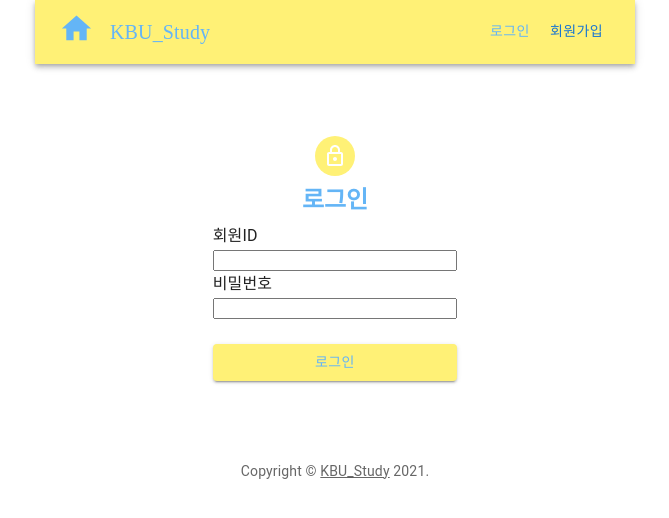
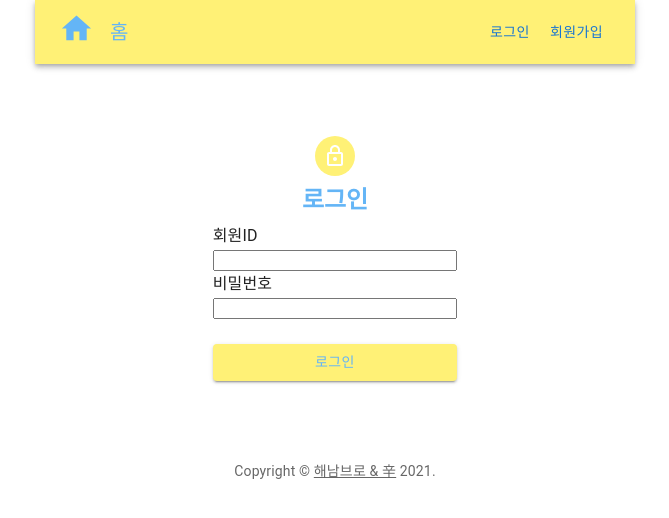
Before and after one commit to withbible/-deprecated-withbible-server, a React (Create React App) app in the folder client/: page /auth/login in a window 1280 px wide. Shown: the top 518 px of the page, without its empty margins (305-974 px from the left). Built offline with nearby package versions, Linux system fonts and the light colour scheme.

Commit message:
:recycle: Refactor css related ToolBar

```diff
--- a/client/src/App.jsx
+++ b/client/src/App.jsx
@@ -3,20 +3,21 @@ import { Switch, Route } from "react-router-dom";
 
 import { ThemeProvider, createTheme } from "@mui/material/styles";
 
-import ToolBar from "./components/ToolBar";
+import CustomToolBar from "./components/CustomToolBar";
 import MainPage from "./pages/MainPage";
 import QuizPage from "./pages/QuizPage";
 import ChartPage from "./pages/ChartPage";
 import RegisterPage from "./pages/RegisterPage";
 import LoginPage from "./pages/LoginPage";
 import MyScorePage from "./pages/MyScorePage";
+import "./styles/style.css";
 
 const theme = createTheme();
 
 const App = () => {
   return (
-    <div style={{ maxWidth: 600, margin: "auto" }}>
-      <ToolBar />
+    <div className="layout">
+      <CustomToolBar />
       <ThemeProvider theme={theme}>
         <Switch>
           <Route path="/quiz/:chapterId" exact component={QuizPage} />
--- /dev/null
+++ b/client/src/components/CustomToolBar.css
@@ -0,0 +1,10 @@
+a, Link{
+  text-decoration: none;
+}
+.icon-logout, .icon-profile{
+  padding: 10px;
+}
+.tooltip-profile{
+  width: 100%;
+  height: 40px;
+}
--- /dev/null
+++ b/client/src/components/CustomToolBar.jsx
@@ -0,0 +1,109 @@
+import React, { useContext } from "react";
+import { Link } from "react-router-dom";
+import { toast } from "react-toastify";
+import axios from "axios";
+
+import { AuthContext } from "../context/AuthContext";
+import "./CustomToolBar.css";
+import "../styles/style.css";
+
+import {
+  AppBar,
+  Box,
+  Toolbar,
+  Typography,
+  Button,
+  Menu,
+  MenuItem,
+} from "@mui/material";
+import HomeIcon from "@mui/icons-material/Home";
+import LogoutIcon from "@mui/icons-material/Logout";
+import AccountBoxIcon from "@mui/icons-material/AccountBox";
+
+const ToolBar = () => {
+  const { me, setMe, setRecord } = useContext(AuthContext);
+  const [anchorEl, setAnchorEl] = React.useState(null);
+  const open = Boolean(anchorEl);
+
+  const handleClick = (event) => {
+    setAnchorEl(event.currentTarget);
+  };
+  const handleClose = () => {
+    setAnchorEl(null);
+  };
+
+  const logOutHandler = async () => {
+    try {
+      await axios.patch("/user/logout");
+      setMe();
+      setRecord(null);
+      toast.success("로그아웃!");
+      window.location.replace("/");
+    } catch (err) {
+      console.error(err);
+      toast.error(err.message);
+    }
+  };
+  return (
+    <Box sx={{ flexGrow: 1 }}>
+      <AppBar className="bg-yellow" position="static">
+        <Toolbar>
+          <Link to="/">
+            <HomeIcon className="css-blue" fontSize="large" sx={{ mr: 2 }} />
+          </Link>
+          <Typography
+            variant="h6"
+            component="div"
+            sx={{ flexGrow: 1 }}
+            className="css-blue"
+          >
+            홈
+          </Typography>
+
+          {me ? (
+            <>
+              <AccountBoxIcon
+                onMouseOver={handleClick}
+                className="icon-profile css-blue"
+              >
+                마이페이지
+              </AccountBoxIcon>
+
+              <Menu
+                id="basic-menu"
+                anchorEl={anchorEl}
+                open={open}
+                onClick={handleClose}
+                MenuListProps={{
+                  "aria-labelledby": "basic-button",
+                }}
+              >
+                <a href="/mypage/score">
+                  <MenuItem className="tooltip-profile">나의 점수</MenuItem>
+                </a>
+              </Menu>
+
+              <LogoutIcon
+                onClick={logOutHandler}
+                className="icon-logout css-blue"
+              >
+                로그아웃
+              </LogoutIcon>
+            </>
+          ) : (
+            <>
+              <a href="/auth/login">
+                <Button>로그인</Button>
+              </a>
+              <a href="/auth/register">
+                <Button>회원가입</Button>
+              </a>
+            </>
+          )}
+        </Toolbar>
+      </AppBar>
+    </Box>
+  );
+};
+
+export default ToolBar;
--- a/client/src/components/ToolBar.jsx
+++ /dev/null
@@ -1,86 +0,0 @@
-import React, { useContext } from "react";
-import { Link } from "react-router-dom";
-import { toast } from "react-toastify";
-import axios from "axios";
-
-import { AuthContext } from "../context/AuthContext";
-
-import { AppBar, Box, Toolbar, Typography, Button, Menu, MenuItem } from "@mui/material";
-import HomeIcon from '@mui/icons-material/Home';
-import LogoutIcon from '@mui/icons-material/Logout';
-import AccountBoxIcon from '@mui/icons-material/AccountBox';
-
-
-const ToolBar = () => {
-  const { me, setMe, setRecord } = useContext(AuthContext);
-  const [anchorEl, setAnchorEl] = React.useState(null);
-  const open = Boolean(anchorEl);
-
-  const handleClick = (event) => {
-    setAnchorEl(event.currentTarget);
-};
-const handleClose = () => {
-    setAnchorEl(null);
-};
-
-  const logOutHandler = async () => {
-    try {
-      await axios.patch("/user/logout");
-      setMe();
-      setRecord(null);
-      toast.success("로그아웃!");
-      window.location.replace("/");
-    } catch (err) {
-      console.error(err);
-      toast.error(err.message);
-    }
-  };
-  return (
-
-<Box sx={{ flexGrow: 1 }}>
-<AppBar style={{ background: '#fff176' }} position="static">
-    <Toolbar>
-        <Link to="/" style={{textDecoration: 'none'}}>
-            <HomeIcon style={{ color: '#64b5f6' }} fontSize="large" sx={{ mr: 2 }} />
-        </Link>
-        <Typography variant="h6" component="div" sx={{ flexGrow: 1 }} style={{ color: '#64b5f6', fontFamily:"NanumSquare" }}>
-        KBU_Study
-        </Typography>
-
-        {me ? (
-            <>
-                <AccountBoxIcon onMouseOver={handleClick} style={{ color: '#64b5f6', padding: '10px' }}>마이페이지</AccountBoxIcon>
-
-                <Menu
-                    id="basic-menu"
-                    anchorEl={anchorEl}
-                    open={open}
-                    onClick={handleClose}
-                    MenuListProps={{
-                        'aria-labelledby': 'basic-button',
-                    }}
-                >
-                    <a href="/mypage/score" style={{ textDecoration: 'none' }}>
-                    <MenuItem style={{width:"100%", height:40, fontFamily:"NanumSquare", color: "#64b5f6" }} >나의 점수</MenuItem>
-                    </a>
-                </Menu>
-
-                <LogoutIcon onClick={logOutHandler} style={{ color: '#64b5f6', padding: '10px' }}>로그아웃</LogoutIcon>
-            </>
-        ) : (
-            <>
-                <a href="/auth/login" style={{ textDecoration: 'none' }}>
-                    <Button style={{ color: '#64b5f6', fontFamily:"NanumSquare" }}>로그인</Button>
-                </a>
-                <a href="/auth/register" style={{ textDecoration: 'none' }}>
-                    <Button style={{ color: 'w#64b5f6ite', fontFamily:"NanumSquare" }}>회원가입</Button>
-                </a>
-            </>
-        )}
-    </Toolbar>
-    </AppBar>
-</Box>
-  );
-};
-
-export default ToolBar;
--- a/client/src/pages/LoginPage.jsx
+++ b/client/src/pages/LoginPage.jsx
@@ -5,20 +5,34 @@ import axios from "axios";
 
 import { AuthContext } from "../context/AuthContext";
 import CustomInput from "../components/CustomInput";
+import "../styles/style.css";
 
-import {Avatar, Button, CssBaseline, Link, Box, Typography, Container } from "@mui/material";
-import LockOutlinedIcon from '@mui/icons-material/LockOutlined';
-import { createTheme, ThemeProvider } from '@mui/material/styles';
+import {
+  Avatar,
+  Button,
+  CssBaseline,
+  Link,
+  Box,
+  Typography,
+  Container,
+} from "@mui/material";
+import LockOutlinedIcon from "@mui/icons-material/LockOutlined";
+import { createTheme, ThemeProvider } from "@mui/material/styles";
 
 function Copyright(props) {
   return (
-    <Typography variant="body2" color="text.secondary" align="center" {...props}>
-      {'Copyright © '}
+    <Typography
+      variant="body2"
+      color="text.secondary"
+      align="center"
+      {...props}
+    >
+      {"Copyright © "}
       <Link color="inherit" href="/">
-        KBU_Study
-      </Link>{' '}
+        해남브로 & 辛
+      </Link>{" "}
       {new Date().getFullYear()}
-      {'.'}
+      {"."}
     </Typography>
   );
 }
@@ -56,22 +70,42 @@ const LoginPage = () => {
         <Box
           sx={{
             marginTop: 8,
-            display: 'flex',
-            flexDirection: 'column',
-            alignItems: 'center',
+            display: "flex",
+            flexDirection: "column",
+            alignItems: "center",
           }}
         >
-          <Avatar sx={{ m: 1, bgcolor: '#fff176' }}>
+          <Avatar sx={{ m: 1, bgcolor: "#fff176" }}>
             <LockOutlinedIcon />
           </Avatar>
-          <Typography component="h1" variant="h5" style={{fontFamily:"NanumSquare", color:  '#64b5f6' , fontWeight: 700}}>
+          <Typography
+            component="h1"
+            variant="h5"
+            className="css-blue"
+            style={{ fontWeight: 700 }}
+          >
             로그인
           </Typography>
-          <Box component="form" onSubmit={loginHandler} noValidate sx={{ mt: 1 }}>
-            <CustomInput label= "회원ID" value = {username} setValue={setUsername} autoFocus />
-            <CustomInput label ="비밀번호" value = {password} setValue={setPassword} type="password"/>
+          <Box
+            component="form"
+            onSubmit={loginHandler}
+            noValidate
+            sx={{ mt: 1 }}
+          >
+            <CustomInput
+              label="회원ID"
+              value={username}
+              setValue={setUsername}
+              autoFocus
+            />
+            <CustomInput
+              label="비밀번호"
+              value={password}
+              setValue={setPassword}
+              type="password"
+            />
             <Button
-            style={{backgroundColor: '#fff176', color: '#64b5f6' }}
+              className="css-blue bg-yellow"
               type="submit"
               fullWidth
               variant="contained"
--- a/client/src/pages/MyScorePage.jsx
+++ b/client/src/pages/MyScorePage.jsx
@@ -46,7 +46,7 @@ const MyScorePage = () => {
                     : { backgroundColor: "#fff176" }
                 }
               >
-                {chapterId}
+                {chapterId}장
               </TableCell>
               <TableCell align="center">{detail.score}</TableCell>
             </TableRow>
--- a/client/src/pages/RegisterPage.jsx
+++ b/client/src/pages/RegisterPage.jsx
@@ -5,20 +5,34 @@ import axios from "axios";
 
 import { AuthContext } from "../context/AuthContext";
 import CustomInput from "../components/CustomInput";
+import "../styles/style.css";
 
-import {Avatar, Button, CssBaseline, Link, Box, Typography, Container } from "@mui/material";
-import LockOutlinedIcon from '@mui/icons-material/LockOutlined';
-import { createTheme, ThemeProvider } from '@mui/material/styles';
+import {
+  Avatar,
+  Button,
+  CssBaseline,
+  Link,
+  Box,
+  Typography,
+  Container,
+} from "@mui/material";
+import LockOutlinedIcon from "@mui/icons-material/LockOutlined";
+import { createTheme, ThemeProvider } from "@mui/material/styles";
 
 function Copyright(props) {
   return (
-      <Typography variant="body2" color="text.secondary" align="center" {...props}>
-          {'Copyright © '}
+    <Typography
+      variant="body2"
+      color="text.secondary"
+      align="center"
+      {...props}
+    >
+      {"Copyright © "}
       <Link color="inherit" href="/">
-              KBU_Study
-          </Link>{' '}
+        해남브로 & 辛
+      </Link>{" "}
       {new Date().getFullYear()}
-          {'.'}
+      {"."}
     </Typography>
   );
 }
@@ -64,24 +78,48 @@ const RegisterPage = () => {
         <Box
           sx={{
             marginTop: 8,
-                display: 'flex',
-                flexDirection: 'column',
-                alignItems: 'center',
+            display: "flex",
+            flexDirection: "column",
+            alignItems: "center",
           }}
         >
-            <Avatar sx={{ m: 1, bgcolor: '#fff176' }}>
+          <Avatar sx={{ m: 1, bgcolor: "#fff176" }}>
             <LockOutlinedIcon />
           </Avatar>
-            <Typography component="h1" variant="h5" style={{fontFamily:"NanumSquare", color: '#64b5f6', fontWeight: 700}}>
+          <Typography
+            component="h1"
+            variant="h5"
+            className="css-blue"
+            style={{ fontWeight: 700 }}
+          >
             회원가입
           </Typography>
-            <Box component="form" onSubmit={submitHandler} noValidate sx={{ mt: 1 }}>
+          <Box
+            component="form"
+            onSubmit={submitHandler}
+            noValidate
+            sx={{ mt: 1 }}
+          >
             <CustomInput label="이름" value={name} setValue={setName} />
-                <CustomInput label="회원ID" value={username} setValue={setUsername} />
-                <CustomInput label="비밀번호" value={password} type="password" setValue={setPassword} />
-                <CustomInput label="비밀번호확인" value={passwordCheck} type="password" setValue={setPasswordCheck} />
+            <CustomInput
+              label="회원ID"
+              value={username}
+              setValue={setUsername}
+            />
+            <CustomInput
+              label="비밀번호"
+              value={password}
+              type="password"
+              setValue={setPassword}
+            />
+            <CustomInput
+              label="비밀번호확인"
+              value={passwordCheck}
+              type="password"
+              setValue={setPasswordCheck}
+            />
             <Button
-                    style={{backgroundColor: '#fff176', color: '#64b5f6' }}
+              className="css-blue bg-yellow"
               type="submit"
               fullWidth
               variant="contained"
--- /dev/null
+++ b/client/src/styles/style.css
@@ -0,0 +1,11 @@
+.css-blue{
+  color: #64b5f6 !important;
+  font-family: NanumSquare;
+}
+.bg-yellow{
+  background-color: #fff176 !important;
+}
+.layout{
+  max-width: 600px;
+  margin: auto;
+}
```
Also changed, not shown: 1 other file (tests, documents, lock files or other folders). Lines whose indentation alone changed are shown as unchanged.
